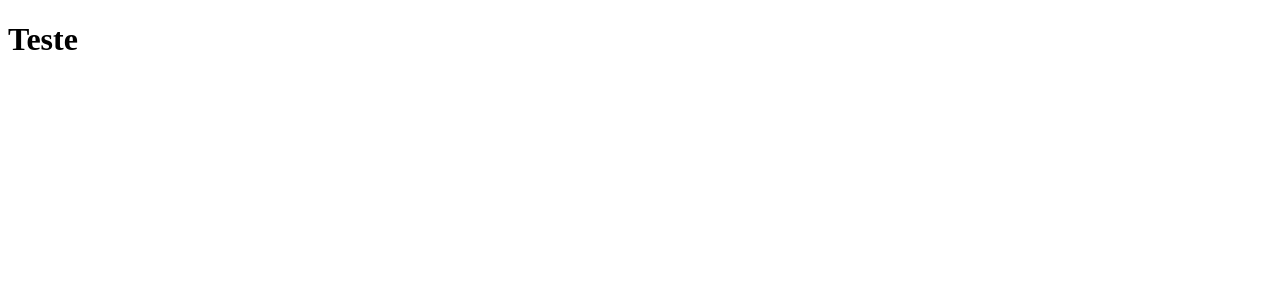
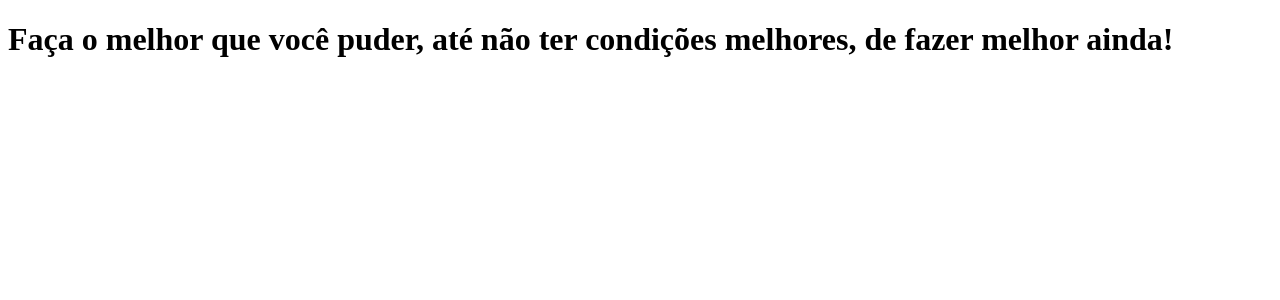
Before and after one commit to GabrielPRDF/clone-tabnews, a Next.js app: page / in a window 1280 px wide. Shown: the top 300 px of the page. Built offline with nearby package versions, Linux system fonts and the light colour scheme.

Commit message:
Highlighted the phrase and newline

```diff
--- a/pages/index.js
+++ b/pages/index.js
@@ -1,5 +1,5 @@
 function Home() {
-    return <h1>Teste</h1>
+    return <h1>Faça o melhor que você puder, até não ter condições melhores, de fazer melhor ainda!</h1>
 }
 
 export default Home;
```
Also changed, not shown: 1 other file (tests, documents, lock files or other folders).
